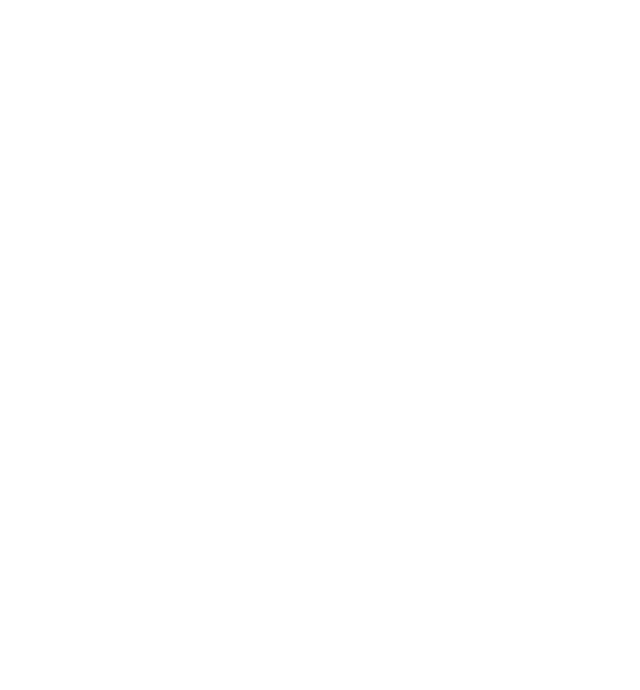
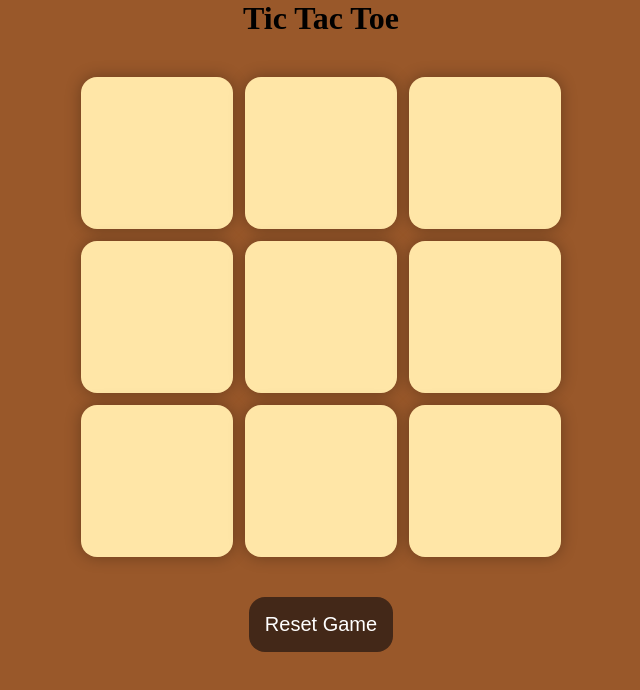
Before and after one commit to Karan-Babar/Tic-Tac-Toe-Game, a plain HTML site: page index.html in a window 1280 px wide. Shown: the whole page, without its empty margins (319-959 px from the left). Drawn offline with Linux system fonts and the light colour scheme.

Commit message:
added some style and javascript . Create some boxes and give color.

```diff
--- a/app.js
+++ b/app.js
@@ -1 +1,37 @@
-console.log ("my name");
+let boxes = document.querySelectorAll(".box");
+let reserbtn = document.querySelector("#reset-btn");
+
+let turnO = true; //playerX, playerO
+
+const winPatterns = [
+    [0,1,2],
+    [0,3,6],
+    [0,4,8],
+    [1,4,7],
+    [2,5,8],
+    [2,4,6],
+    [3,4,5],
+    [6,7,8],
+];
+
+boxes.forEach((box) => {
+    box.addEventListener("click", () => {
+        console.log("box was clicked");
+        if(turnO){
+            box.innerText = "O";
+            turnO = false;
+        }else{
+            box.innerText = "X";
+            turnO = true;
+        }
+        box.disabled = true;
+
+        checkWinner();
+    });
+});
+
+const checkWinner = () => {
+    for(pattern of winPatterns){
+        console.log(pattern);
+    }
+}
--- a/index.html
+++ b/index.html
@@ -7,6 +7,23 @@
     <link rel="stylesheet" href="style.css">
 </head>
 <body>
+    <main>
+        <h1>Tic Tac Toe</h1>
+        <div class="container">
+            <div class="game">
+                <button class="box"></button>
+                <button class="box"></button>
+                <button class="box"></button>
+                <button class="box"></button>
+                <button class="box"></button>
+                <button class="box"></button>
+                <button class="box"></button>
+                <button class="box"></button>
+                <button class="box"></button>
+            </div>
+        </div>
+        <button id="reset-btn">Reset Game</button>
+    </main>
 
 
     <script src="app.js"></script>
--- a/style.css
+++ b/style.css
@@ -0,0 +1,46 @@
+*{
+    margin: 0;
+    padding: 0;
+}
+body{
+    background-color: #99582A;
+    text-align: center;
+}
+
+.container{
+    height: 70vh;
+    display: flex;
+
+    justify-content: center;
+    align-items: center;
+}
+
+.game{
+    height: 60vmin;
+    width: 60vmin;
+    display: flex;
+    flex-wrap: wrap;
+    justify-content: center;
+    align-items: center;
+    gap: 1.5vmin;
+}
+
+.box{
+    height: 19vmin;
+    width: 19vmin;
+    border-radius: 1rem;
+    border: none;
+    box-shadow: 0 0 1rem rgba(0, 0, 0, 0.3);
+    font-size: 8vmin;
+    color: #6F1D1B;
+    background-color: #FFE6A7;
+}
+#reset-btn{
+    padding: 1rem;
+    font-size: 1.25rem;
+    background-color: #432818;
+    color: white;
+    border-radius: 1rem;
+    border: none;
+
+}
```
